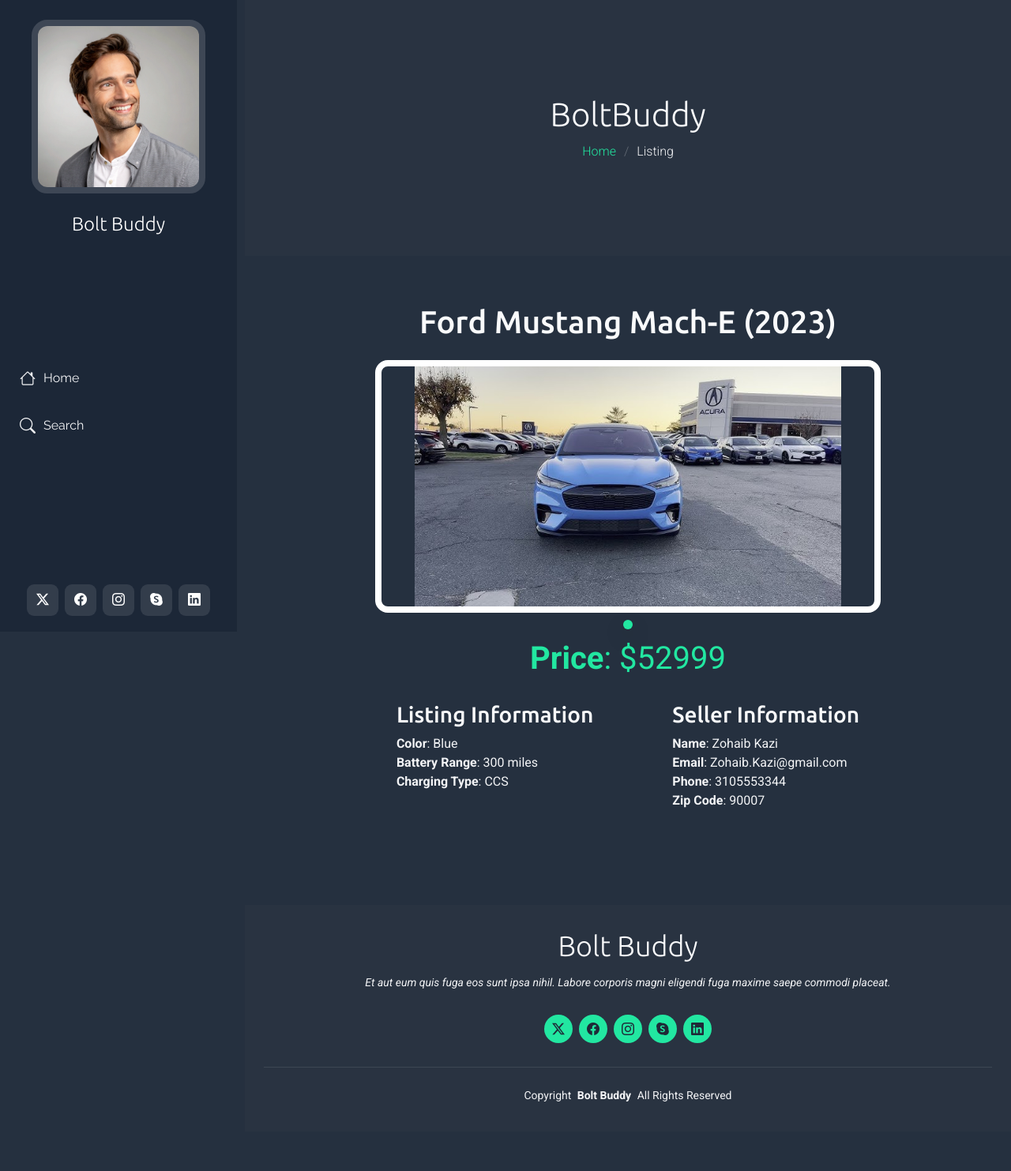
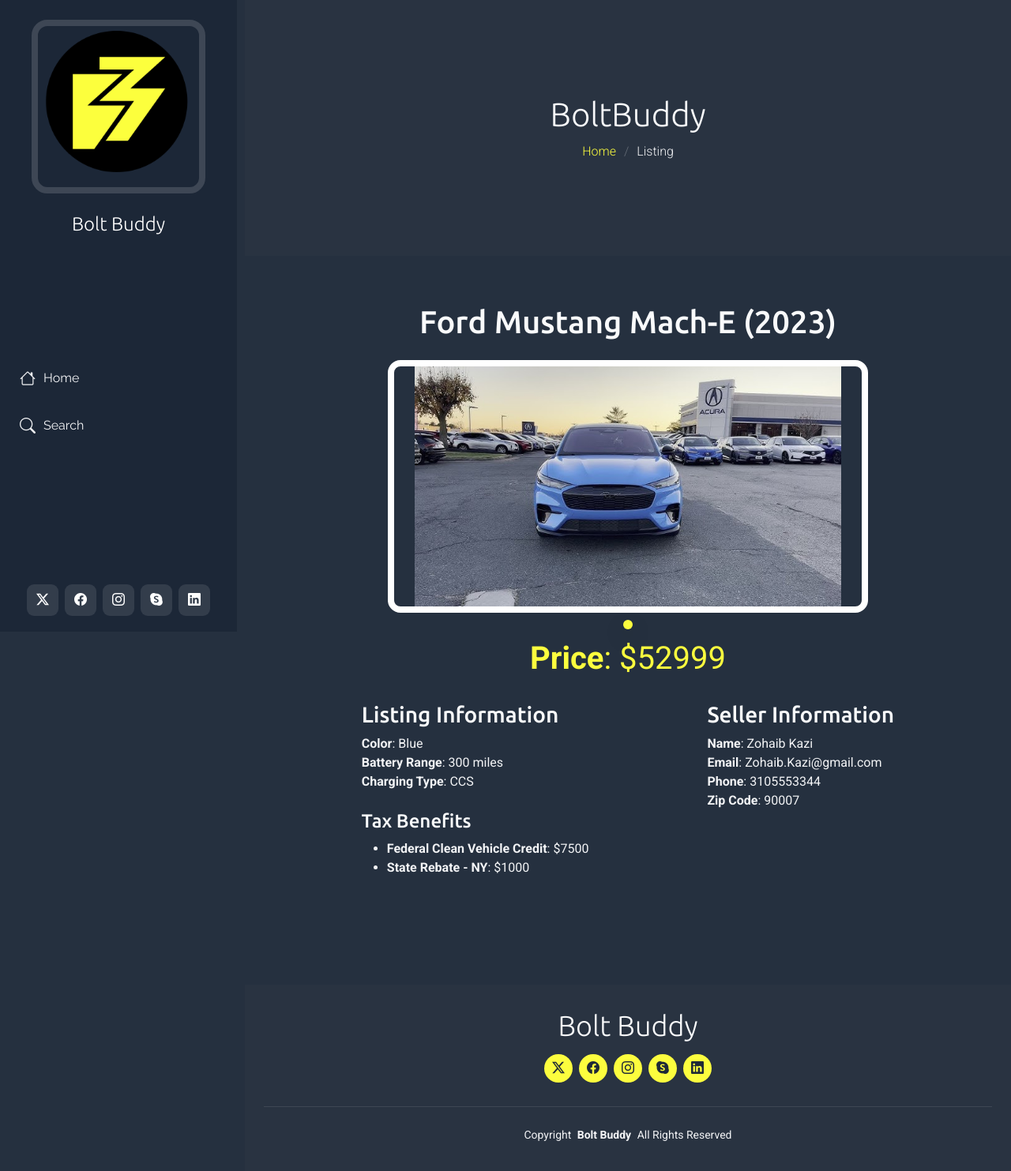
Before and after one commit to thaquib/BoltBuddy, a PHP site: page /listing/3 in a window 1280 px wide. Shown: the whole page at 79% size. Before the commit the page ends 1395 px from the top, so only its background shows below. Run offline with PHP 8.4, Linux system fonts and the light colour scheme; data comes from the database, SQL or seed files in the repository; some libraries are stand-ins or nearby versions.

Commit message:
Styling and Assets

```diff
--- a/pages/listing.php
+++ b/pages/listing.php
@@ -8,7 +8,15 @@ while ($row = $images->fetchArray(SQLITE3_ASSOC)) {
 $listing_info = $db->query('SELECT * FROM Listing Where Listing_ID =='. $listing_id);
 $listing_info = $listing_info->fetchArray(SQLITE3_ASSOC);
 
-$color = $db->query('SELECT Color_Name FROM Color Where Color_ID =='. $listing_info['Color'])->fetchArray(SQLITE3_ASSOC)['Color_Name'] ?? null;;
+$color = $db->query('SELECT Color_Name FROM Color Where Color_ID =='. $listing_info['Color'])->fetchArray(SQLITE3_ASSOC)['Color_Name'] ?? null;
+
+$tax_benefits_q = $db->query('SELECT * FROM Tax_Benefit T Join Listing_Tax_Benefit L  On  L.Tax_Benefit_ID == T.Tax_Benefit_ID Where L.Listing_ID =='.$listing_id);
+$tax_benefits = [];
+while ($row = $tax_benefits_q->fetchArray(SQLITE3_ASSOC)) {
+    $tax_benefits[] = $row;
+}
+
+
 
 $seller_info = $db->query('SELECT * FROM Seller Where Seller_ID =='. $listing_info['Seller_ID']);
 $seller_info = $seller_info->fetchArray(SQLITE3_ASSOC);
@@ -53,6 +61,14 @@ ob_start()
             <p class="listing-color"><strong>Color</strong>: <?=$color?></p>
             <p class="listing-range"><strong>Battery Range</strong>: <?=$listing_info['Battery_Range']?> miles</p>
             <p class="listing-charging-type"><strong>Charging Type</strong>: <?=$listing_info['Charging_Type']?></p>
+            <br>
+            <h4>Tax Benefits</h4>
+            <ul class="tax-benefits-list">
+                <?php
+                foreach ($tax_benefits as $benefit) {
+                    echo '<li><strong>' . htmlspecialchars($benefit['Benefit_Type']) . '</strong>: $' . htmlspecialchars($benefit['Amount']) . '</li>';
+                }
+                ?>
         </div>
         <br>
         <div class="seller-info">
--- a/pages/styles/listing.css
+++ b/pages/styles/listing.css
@@ -17,7 +17,7 @@
 
 .slider {
     margin: auto;
-  --slider-width: 640px;
+  --slider-width: 95%;
   --slider-height: 320px;
   --slider-bullets-spacing-y: 16px;
   --slider-bullets-height: 12px;
@@ -30,6 +30,7 @@
   align-items: flex-end;
   justify-content: center;
   width: var(--slider-width);
+  max-width: 640px;
   height: calc(
     var(--slider-bullets-spacing-y) + var(--slider-bullets-height) +
       var(--slider-height) + (var(--slider-border-width) * 2)
@@ -42,6 +43,7 @@
   left: 50%;
   z-index: 5;
   width: var(--slider-width);
+  max-width: 640px;
   height: var(--slider-height);
   overflow: hidden;
   border: var(--slider-border-width) solid #fff;
@@ -89,7 +91,7 @@
     margin: 0;
     appearance: none;
     cursor: pointer;
-    background-color:#22e7a1;
+    background-color:#fcfd3e;
     border-radius: 9999px;
     box-shadow: var(--slider-shadow);
     opacity: 0.5;
@@ -161,14 +163,14 @@
   align-items: center;
 
   .listing-price{
-    color: #22e7a1;
+    color: #fcfd3e;
     font-size: 2.5rem;
   }
   .details-section{
     display: flex;
     flex-direction: row;
     align-items: top;
-    gap: 50px;
+    gap: 75px;
     text-align: left;
   }
 }
--- a/pages/styles/search.css
+++ b/pages/styles/search.css
@@ -1,4 +1,5 @@
 .search-grid {
+  padding-top: 50px;
   display: flex;
   flex-wrap: wrap;
   gap: 20px;
@@ -22,7 +23,7 @@
   background-color: #293342;
 }
 .search-grid-item h3{
-    color: #22e7a1;
+    color: #fcfd3e;
 }
 
 .search-grid-item img {
--- a/templates/assets/css/main.css
+++ b/templates/assets/css/main.css
@@ -22,7 +22,7 @@
   --background-color: #25303f; /* Background color for the entire website, including individual sections */
   --default-color: #f3f4f6; /* Default color used for the majority of the text content across the entire website */
   --heading-color: #f9fafb; /* Color for headings, subheadings and title throughout the website */
-  --accent-color: #22e7a1; /* Accent color that represents your brand on the website. It's used for buttons, links, and other elements that need to stand out */
+  --accent-color: #fcfd3e; /* Accent color that represents your brand on the website. It's used for buttons, links, and other elements that need to stand out */
   --surface-color: #293443; /* The surface color is used as a background of boxed elements within sections, such as cards, icon boxes, or other elements that require a visual separation from the global background. */
   --contrast-color: #1f2937; /* Contrast color for text, ensuring readability against backgrounds of accent, heading, or default colors. */
 }
@@ -30,11 +30,11 @@
 /* Nav Menu Colors - The following color variables are used specifically for the navigation menu. They are separate from the global colors to allow for more customization options */
 :root {
   --nav-color: #f3f4f6;  /* The default color of the main navmenu links */
-  --nav-hover-color: #22e7a1; /* Applied to main navmenu links when they are hovered over or active */
+  --nav-hover-color: #fcfd3e; /* Applied to main navmenu links when they are hovered over or active */
   --nav-mobile-background-color: #38485f; /* Used as the background color for mobile navigation menu */
   --nav-dropdown-background-color: #38485f; /* Used as the background color for dropdown items that appear when hovering over primary navigation items */
   --nav-dropdown-color: #f3f4f6; /* Used for navigation links of the dropdown items in the navigation menu. */
-  --nav-dropdown-hover-color: #22e7a1; /* Similar to --nav-hover-color, this color is applied to dropdown navigation links when they are hovered over. */
+  --nav-dropdown-hover-color: #fcfd3e; /* Similar to --nav-hover-color, this color is applied to dropdown navigation links when they are hovered over. */
 }
 
 /* Color Presets - These classes override global colors when applied to any section or element, providing reuse of the sam color scheme. */
--- a/templates/starter-page.php
+++ b/templates/starter-page.php
@@ -9,8 +9,10 @@
   <meta name="keywords" content="">
 
   <!-- Favicons -->
-  <link href="/templates/assets/img/favicon.png" rel="icon">
-  <link href="/templates/assets/img/apple-touch-icon.png" rel="apple-touch-icon">
+  <link href="/images/boltbuddy-logo.png" rel="icon">
+  <link href="/images/boltbuddy-logo.png" rel="apple-touch-icon">
+
+  <!-- <link href="/templates/assets/img/apple-touch-icon.png" rel="apple-touch-icon"> -->
 
   <!-- Fonts -->
   <link href="https://fonts.googleapis.com" rel="preconnect">
@@ -61,7 +63,7 @@
 
     <div class="header-top">
       <div class="profile-img">
-        <img src="/templates/assets/img/profile/profile-square-14.webp" alt="" class="img-fluid">
+        <img src="/images/boltbuddy-logo.png" alt="" class="img-fluid">
       </div>
 
       <a href="index.html" class="logo d-flex align-items-center justify-content-center">
@@ -139,7 +141,7 @@
   <footer id="footer" class="footer light-background">
     <div class="container">
       <h3 class="sitename">Bolt Buddy</h3>
-      <p>Et aut eum quis fuga eos sunt ipsa nihil. Labore corporis magni eligendi fuga maxime saepe commodi placeat.</p>
+      <!-- <p>Et aut eum quis fuga eos sunt ipsa nihil. Labore corporis magni eligendi fuga maxime saepe commodi placeat.</p> -->
       <div class="social-links d-flex justify-content-center">
         <a href=""><i class="bi bi-twitter-x"></i></a>
         <a href=""><i class="bi bi-facebook"></i></a>
```
Also changed, not shown: images/boltbuddy-logo.png (added).
